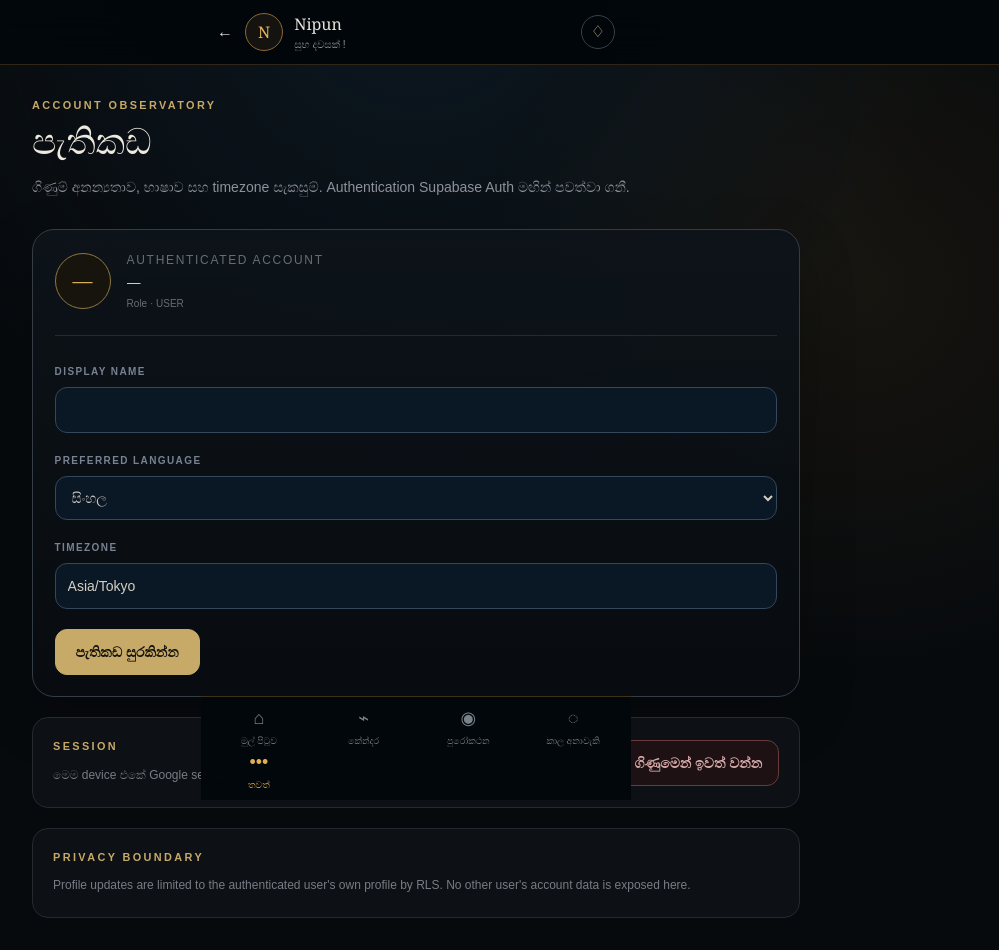
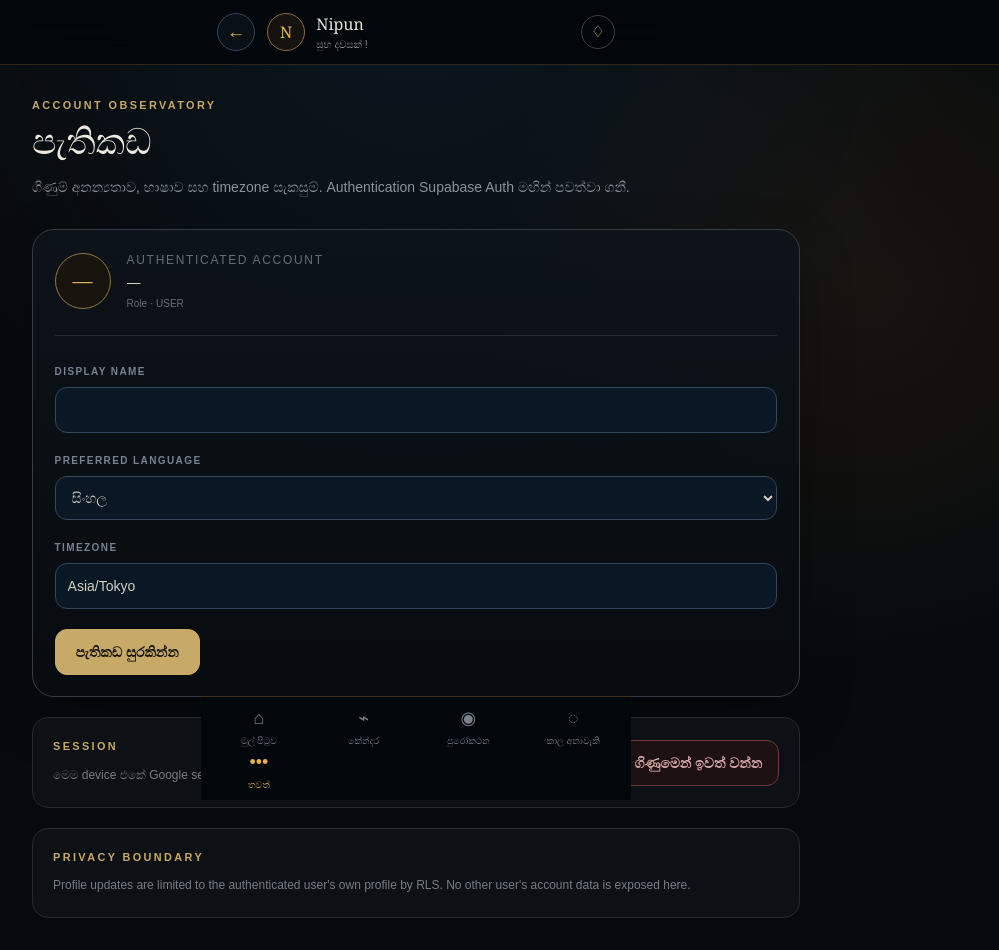
Before and after one commit to NipunSandaru91/NipunAstro, a Next.js app: page /profile in a window 1280 px wide. Shown: the whole page, without its empty margins (224-1223 px from the left). Built offline with nearby package versions, Linux system fonts and the light colour scheme; no server answers; the database is empty.

Commit message:
style: add back navigation control

```diff
--- a/app/globals.css
+++ b/app/globals.css
@@ -291,3 +291,19 @@ body {
 .welcome-kicker{margin:0 0 .65rem;color:#b9863d;font-size:.58rem;letter-spacing:.18em}.real-art-welcome-copy h1{margin:0;font-family:Georgia,"Times New Roman",serif;font-size:clamp(2rem,9vw,2.75rem);line-height:1.28;color:#ecd19a;text-shadow:0 2px 20px rgba(0,0,0,.9)}.real-art-welcome-copy h1 span{color:#efb754}.real-art-welcome-copy>p:last-child{margin:1rem 0 0;color:#c4c2bd;font-size:.92rem;line-height:1.85}
 .real-art-welcome-footer{position:relative;z-index:3;margin-top:auto;padding:0 1.35rem calc(1.2rem + env(safe-area-inset-bottom))}
 @media (min-width:700px){.real-art-splash,.real-art-welcome{min-height:min(920px,94svh)}}
+
+
+.ref-back-button{
+  display:grid;
+  width:38px;
+  height:38px;
+  flex:0 0 38px;
+  place-items:center;
+  border:1px solid #34475b;
+  border-radius:999px;
+  background:#091016;
+  color:#d9b35b;
+  font-size:1.15rem;
+  line-height:1;
+}
+.ref-back-button:hover{border-color:#8f7740;color:#f0c86d}
```
